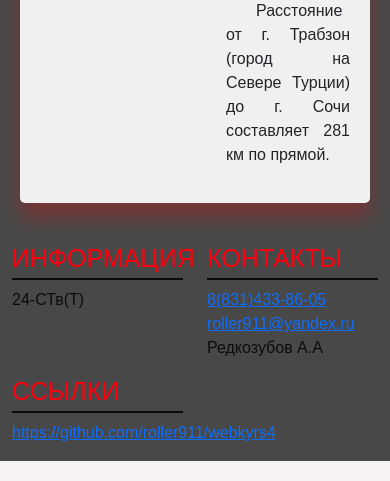
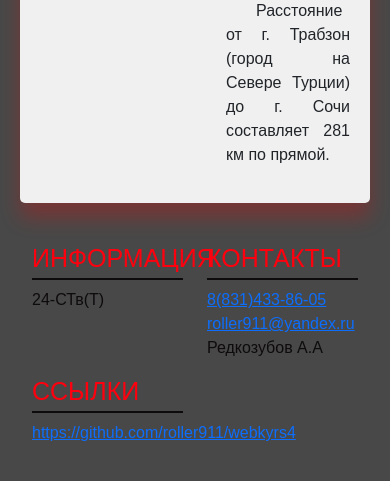
Before and after one commit to roller911/webkyrs4, a PHP site: template public/templates/index.html in a window 390 px wide. Shown: the part 4610-5091 px from the top of the page. Run offline with PHP 8.4, Linux system fonts and the light colour scheme; the template is opened without the code that fills it, so the values that code supplies are empty.

Commit message:
Padding,margin, footer,comments

```diff
--- a/public/css/coments.css
+++ b/public/css/coments.css
@@ -1,6 +1,9 @@
 .comments-main {
   	width: 100%;
   	overflow: hidden;
+  	padding: 20px;
+
+
 }
 .comments-content{
 	background-color: #f0f0f0;
@@ -22,6 +25,6 @@
       max-width: 768px;
       padding: 15px;
       margin: 0 auto;
-      margin-bottom: 30px; /* Уменьшаем отступ на меньших экранах */
+      margin-bottom: 30px;
     }
   }
--- a/public/css/foot.css
+++ b/public/css/foot.css
@@ -1,7 +1,9 @@
+footer{
+        margin-top: 10px;
+}
 .footer{
      background-image: none;
     padding: 20px;
-    padding: 20px 0 0 0;
     color: #0e0b0d;
 
 }
```
